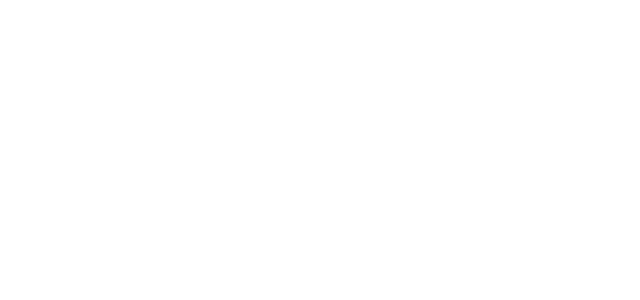
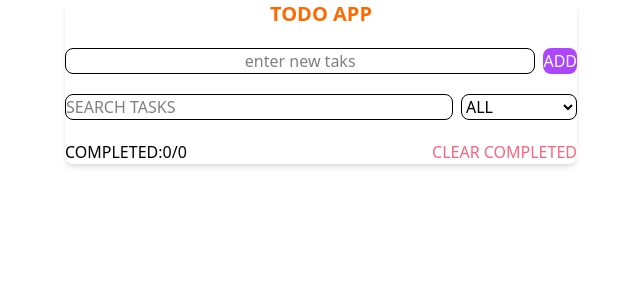
Before and after one commit to kudo07/03-REACT-DEV, a React (Vite) app: page / in a window 1280 px wide. Shown: the top 300 px of the page, without its empty margins (319-959 px from the left). Built offline with nearby package versions, Linux system fonts and the light colour scheme; no server answers.

Commit message:
todos add delete

```diff
--- a/src/20-TODO/AppTodoCrud.jsx
+++ b/src/20-TODO/AppTodoCrud.jsx
@@ -5,12 +5,92 @@ const AppTodoCrud = () => {
   const [newTodo, setNewTodo] = useState([]);
   const [editingId, setEditingId] = useState(null);
   const [editinText, setEditingText] = useState('');
+  const [search, setSearch] = useState('');
+  const [filter, setFileter] = useState('all');
   useEffect(() => {
     fetch(API_URL)
-      .then((res) => res.json)
-      .then((data) => console.log(data));
-  });
-  return <div></div>;
+      .then((res) => res.json())
+      .then((data) => setTodos(data.slice(0, 10)));
+  }, []);
+  const addTodo = () => {
+    if (newTodo.trim() === '') {
+      return;
+    }
+    const newEntry = { id: Date.now(), title: newTodo, completed: false };
+    setTodos([newEntry, ...todos]);
+    setNewTodo('');
+  };
+  //   delete todo
+  const deleteTodo = (id) => {
+    setTodos(todos.filter((todo) => todos.id !== id));
+  };
+  //completed count
+  const completedCount = todos.filter((todo) => todo.completed).length;
+  //   clear Completed
+  const clearCompleted = () => {
+    setTodos(todos.filter((todo) => !todo.completed));
+  };
+  //   toggle complete todos
+  const toggleComplete = (id) => {
+    setTodos(
+      todos.map((todo) =>
+        todo.id === id ? { ...todo, completed: !todo.completed } : todo
+      )
+    );
+  };
+  return (
+    <div className="mx-auto min-h-screen flex flex-col items-center">
+      <div className="bg-white shadow-md rounded-lg flex flex-col w-lg gap-5 mt-10">
+        <h2 className="text-xl font-bold mb-4 text-center text-orange-500">
+          TODO APP
+        </h2>
+        {/* add todo */}
+        <div className="flex gap-2 mb-4">
+          <input
+            type="text"
+            value={newTodo}
+            onChange={(e) => setNewTodo(e.target.value)}
+            placeholder="enter new taks"
+            className="flex-1 p-2 border rounded-lg text-center"
+          />
+          <button
+            onClick={addTodo}
+            className="bg-purple-500 text-white px-4 py-4 rounded-lg"
+          >
+            ADD
+          </button>
+        </div>
+        {/* search */}
+        <div className="flex gap-2 mb-4">
+          <input
+            type="text"
+            value={search}
+            onChange={(e) => setSearch(e.target.value)}
+            placeholder="SEARCH TASKS"
+            className="p-2 border rounded-lg flex-1"
+          />
+          <select
+            className="p-2 border rounded-lg "
+            onChange={(e) => setFileter(e.target.value)}
+            value={filter}
+          >
+            <option value="all">ALL</option>
+            <option value="active">ACTIVE</option>
+            <option value="completed">COMPLETED</option>
+          </select>
+        </div>
+        {/* table */}
+        <div className="mb-4 flex justify-between items-center">
+          <span>
+            COMPLETED:{completedCount}/{todos.length}
+          </span>
+          <button onClick={clearCompleted} className="text-rose-400">
+            CLEAR COMPLETED
+          </button>
+        </div>
+      </div>
+    </div>
+  );
 };
 
 export default AppTodoCrud;
--- a/src/App.jsx
+++ b/src/App.jsx
@@ -19,6 +19,7 @@
 
 import SearchType from './18-SEARCH-TYPEHEAD/SearchType';
 import AppContextApi from './19-CONTEXT-API/AppContextApi';
+import AppTodoCrud from './20-TODO/AppTodoCrud';
 
 function App() {
   // 1-CRUD-FETCH return <AppOne />;
@@ -40,7 +41,7 @@ function App() {
   // 17- USE-MEMO return <AppMemo />;
   // 18- SEARCH-TYPEHEAD return <SearchType />;
   // 19-CONTEXT-API-THEME  return <AppContextApi />;
-  return;
+  return <AppTodoCrud />;
 }
 
 export default App;
```
